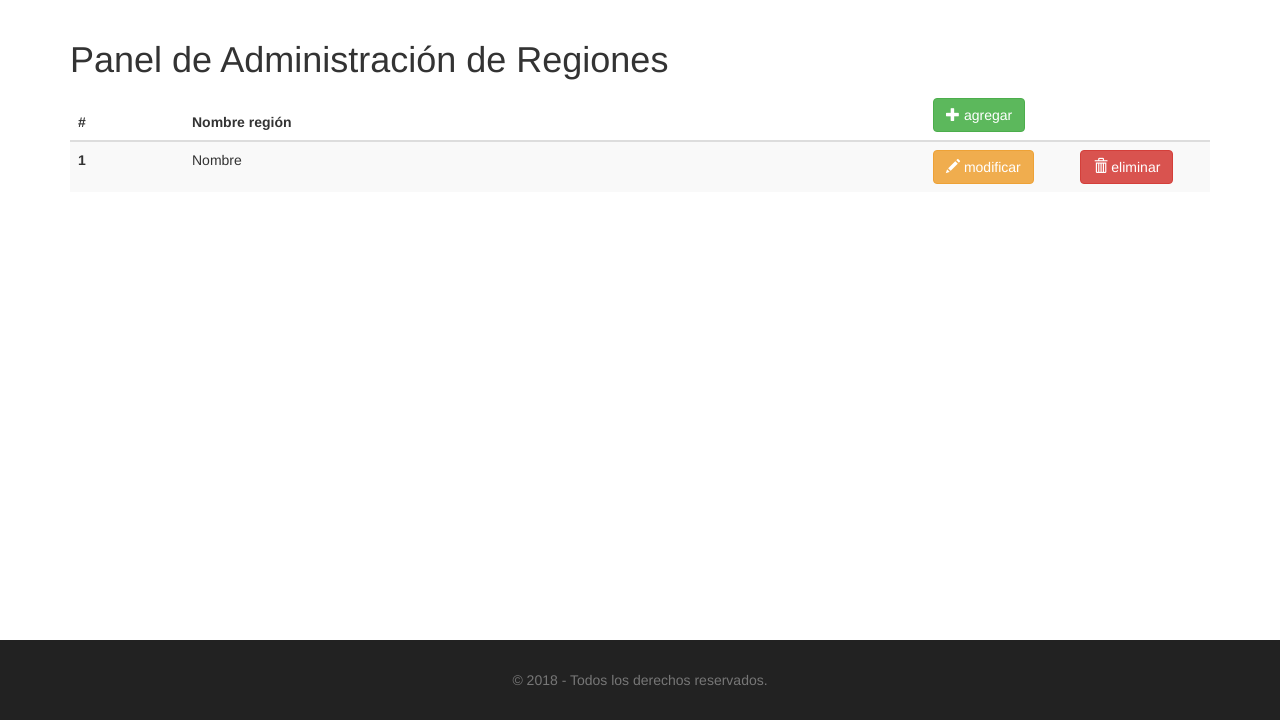
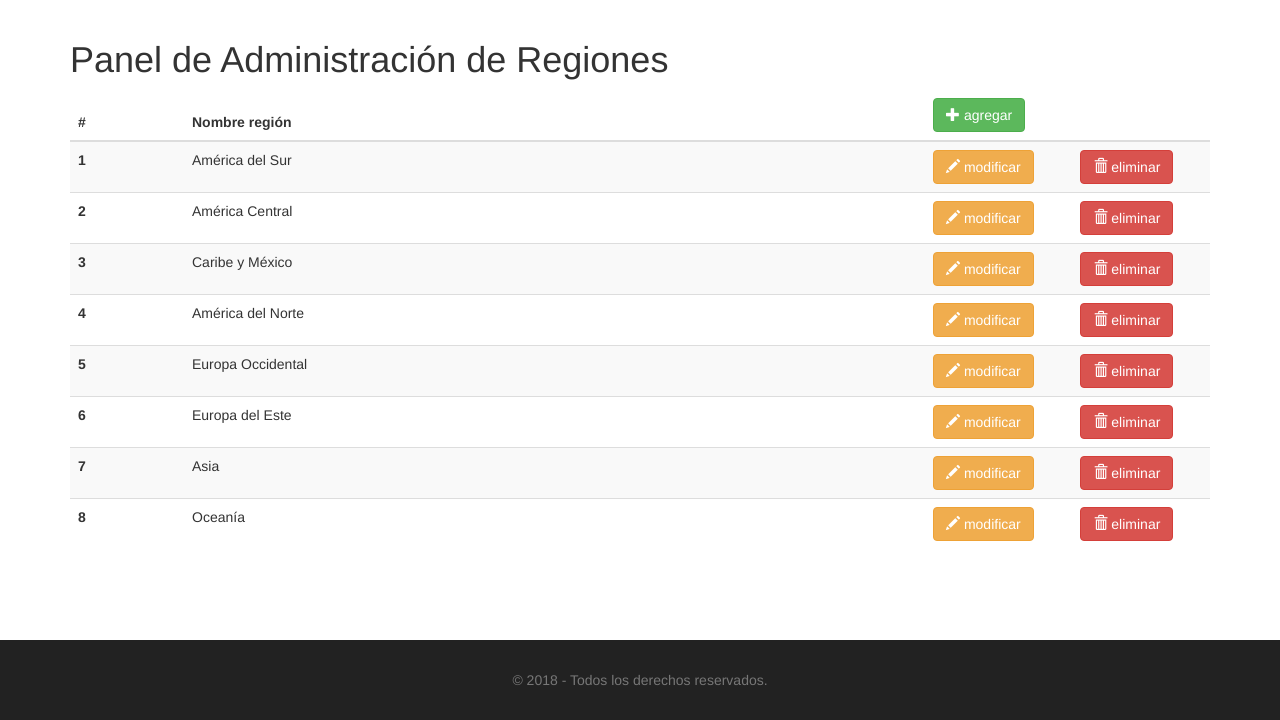
Before and after one commit to matiasnoriega/php_poo, a PHP site: page /adminRegiones.php in a window 1280 px wide. Shown: the part 80-800 px from the top of the page. Run offline with PHP 8.4, Linux system fonts and the light colour scheme; data comes from the database, SQL or seed files in the repository.

Commit message:
se instancia Region y se trae listado de regiones

```diff
--- a/clase_3/adminRegiones.php
+++ b/clase_3/adminRegiones.php
@@ -1,5 +1,10 @@
 <?php
-    include 'templates/header.php';
+include('templates/header.php');
+require('clases/Conexion.php');
+require('clases/Region.php');
+
+$objRegion = new Region();
+$listado = $objRegion->listarRegiones();
 ?>
 
 <section class="container">
@@ -20,22 +25,28 @@
         </thead>
 
         <tbody>
+            <?php
+            foreach($listado as $region){
+            ?>
                 <tr>
-                <th scope="row">1</th>
-                <td> Nombre </td>
+                    <th scope="row"><?php echo $region['regID']; ?></th>
+                    <td> <?php echo $region['regNombre']; ?> </td>
                     <td>
-                    <a class="btn btn-warning" href="formEditarRegion.php?regID=1">
+                        <a class="btn btn-warning" href="formEditarRegion.php?regID=<?php echo $region['regID']; ?>">
                             <span class="glyphicon glyphicon-pencil" aria-hidden="true"></span>
                             modificar
                         </a>
                     </td>
                     <td>
-                    <a class="btn btn-danger" href="formEliminarRegion.php?regID=1">
+                        <a class="btn btn-danger" href="formEliminarRegion.php?regID=<?php echo $region['regID']; ?>">
                             <span class="glyphicon glyphicon-trash" aria-hidden="true"></span>
                             eliminar
                         </a>
                     </td>
                 </tr>
+            <?php
+            }
+            ?>
         </tbody>
     </table>
 
```
Lines whose indentation alone changed are shown as unchanged.
